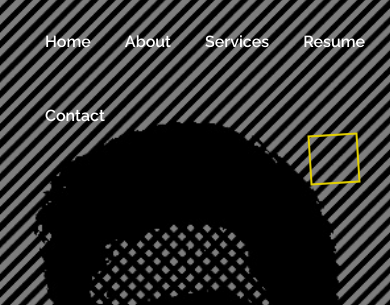
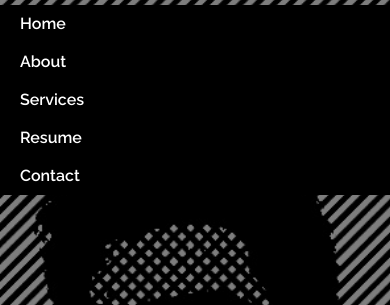
Before and after one commit to AlirezaBVB/AlirezaBVB.github.io, a plain HTML site: page index.htm in a window 390 px wide. Both pictures are taken after a click on the element 370 px from the left and 20 px from the top of the page. Shown: the part 35-340 px from the top of the page. Drawn offline with nearby package versions, Linux system fonts and the light colour scheme.

Commit message:
Fixed Nav

```diff
--- a/assets/CSS/index.css
+++ b/assets/CSS/index.css
@@ -556,6 +556,21 @@ body,input,textarea,button{
     .header .brandName a{
         font-size: 18px;
     }
+    .header .nav {
+        flex: 0 0 100%;
+        max-width: 100%;
+        background-color: black;
+        padding: 0;
+        display: none;
+    }
+    .header .nav ul li{
+        display: block;
+        margin-left: 20px;
+    }
+    .header.fixed .nav ul li a,
+    .header .nav ul li a{
+        padding: 7px 0px;
+    }
 }
 @media only screen and (max-width: 400px){
     .header .brandName a{
--- a/assets/JS/index.js
+++ b/assets/JS/index.js
@@ -33,3 +33,9 @@ $(document).ready(function(){
       } // End if
     });
   });
+  $(document).ready(function(){
+    //nav toggle
+    $(".navToggle").click(function(){
+      $(".header .nav").slideToggle()
+    })
+  })
```
